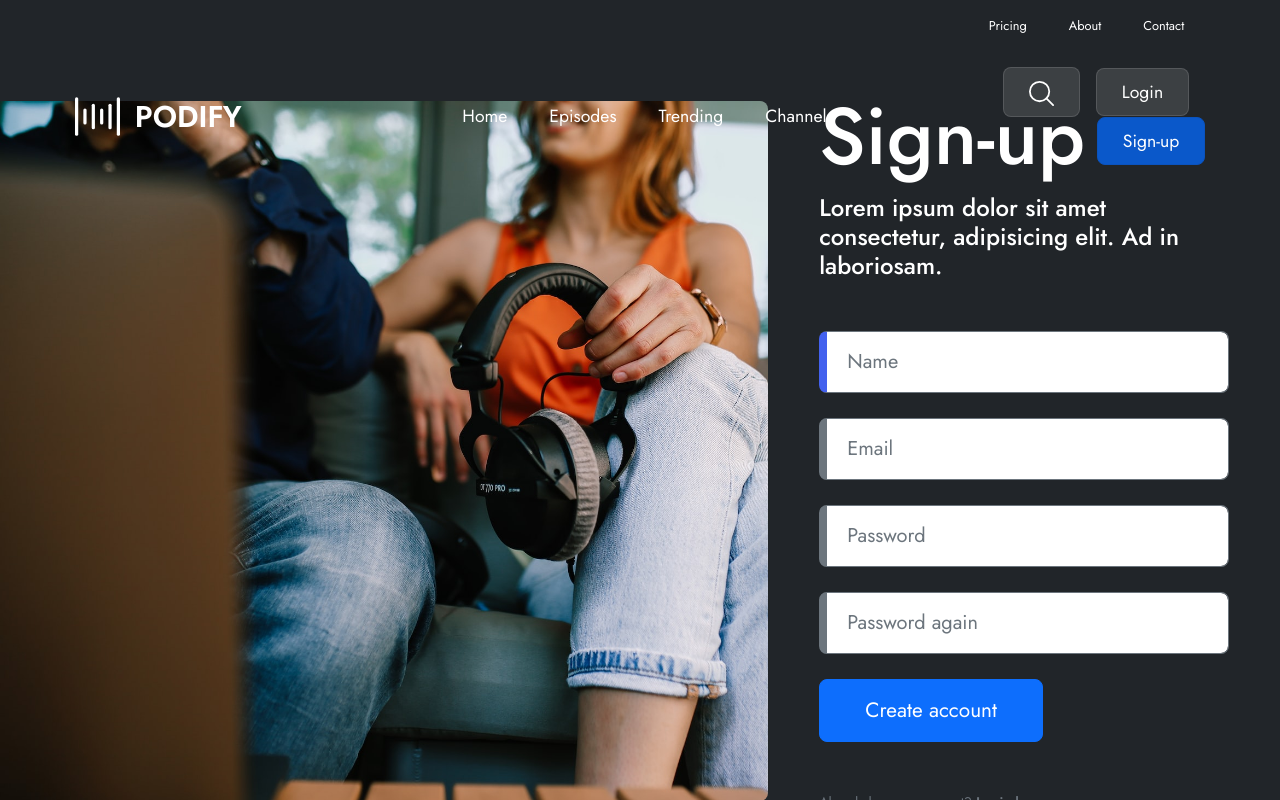
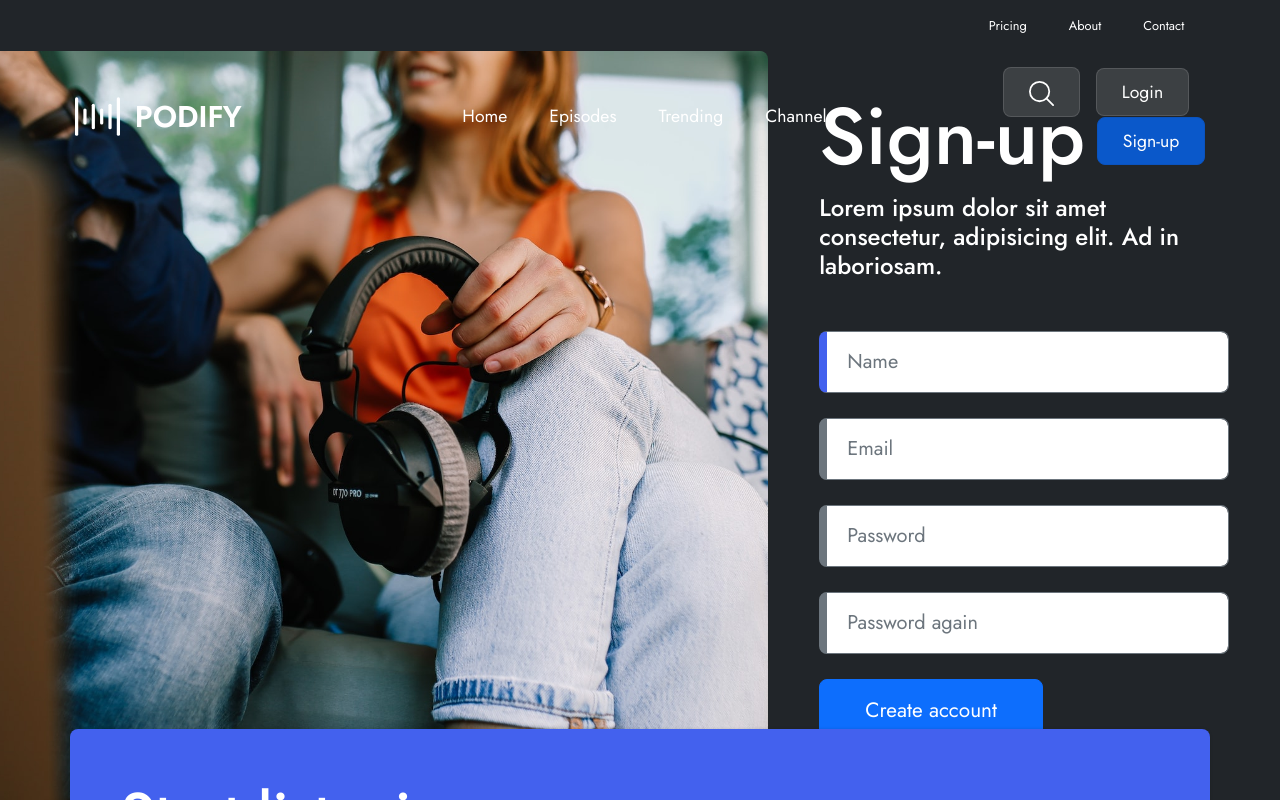
Before and after one commit to Jabser/Podify, a React (Create React App) app: page /signup in a window 1280 px wide. Shown: the top 800 px of the page. Built offline with nearby package versions, Linux system fonts and the light colour scheme.

Commit message:
Update login.scss
Fixed the last styling issues on the login views

```diff
--- a/src/sass/login.scss
+++ b/src/sass/login.scss
@@ -54,19 +54,18 @@
   grid-row-gap: 0px;
   background-color: #212529;
   height: 100vh;
+  margin-bottom: -272px;
 
   .login-img {
     grid-area: 1 / 1 / 2 / 2;
     background-image: url(../images/user/user-1.jpg);
     background-size: cover;
-    padding: 8%;
+    background-position: center center;
     display: flex;
     align-items: center;
     color: #fff;
     border-top-right-radius: 8px;
     border-bottom-right-radius: 8px;
-    margin-top: 50px;
-    margin-bottom: 50px;
   }
 
   .login-form {
@@ -143,19 +142,18 @@
   grid-row-gap: 0px;
   background-color: #212529;
   height: 100vh;
+  margin-bottom: -272px;
 
   .signup-img {
     grid-area: 1 / 1 / 2 / 2;
     background-image: url(../images/user/user-2.jpg);
     background-size: cover;
-    padding: 8%;
+    background-position: center center;
     display: flex;
     align-items: center;
     color: #fff;
     border-top-right-radius: 8px;
     border-bottom-right-radius: 8px;
-    margin-top: 50px;
-    margin-bottom: 50px;
   }
 
   .signup-form {
@@ -232,19 +230,18 @@
   grid-row-gap: 0px;
   background-color: #212529;
   height: 100vh;
+  margin-bottom: -272px;
 
   .forgot-img {
     grid-area: 1 / 1 / 2 / 2;
     background-image: url(../images/user/user-3.jpg);
     background-size: cover;
-    padding: 8%;
+    background-position: center center;
     display: flex;
     align-items: center;
     color: #fff;
     border-top-right-radius: 8px;
     border-bottom-right-radius: 8px;
-    margin-top: 50px;
-    margin-bottom: 50px;
   }
 
   .forgot-form {
```
